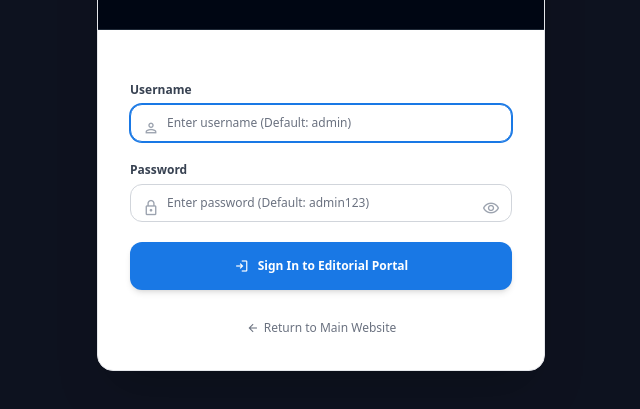
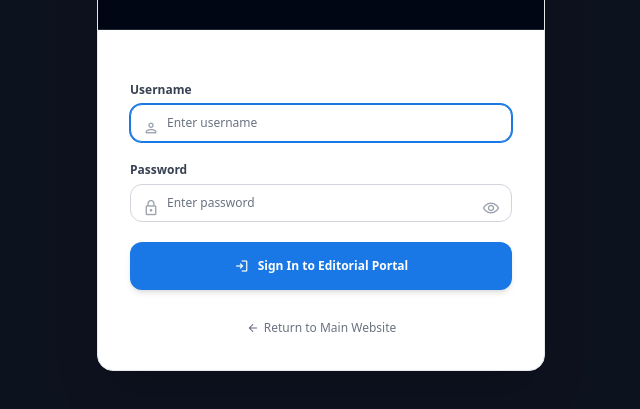
Before and after one commit to Peeyushanand32/house-of-memoir, a website: page admin.html in a window 1280 px wide. Shown: the part 289-698 px from the top of the page, without its empty margins (319-959 px from the left). Drawn offline with nearby package versions, Linux system fonts and the light colour scheme.

Commit message:
Remove default credentials hints from admin login screen

```diff
--- a/admin.html
+++ b/admin.html
@@ -36,7 +36,7 @@
           <label class="block text-xs font-semibold text-gray-700 mb-1.5">Username</label>
           <div class="relative">
             <span class="material-symbols-outlined absolute left-3 top-2.5 text-gray-400 text-lg">person</span>
-            <input type="text" id="login-username" required class="w-full pl-9 pr-3 py-2.5 text-xs border border-gray-300 rounded-xl focus:border-[#1978e5] focus:ring-1 focus:ring-[#1978e5]" placeholder="Enter username (Default: admin)"/>
+            <input type="text" id="login-username" required autocomplete="username" class="w-full pl-9 pr-3 py-2.5 text-xs border border-gray-300 rounded-xl focus:border-[#1978e5] focus:ring-1 focus:ring-[#1978e5]" placeholder="Enter username"/>
           </div>
         </div>
 
@@ -44,7 +44,7 @@
           <label class="block text-xs font-semibold text-gray-700 mb-1.5">Password</label>
           <div class="relative">
             <span class="material-symbols-outlined absolute left-3 top-2.5 text-gray-400 text-lg">lock</span>
-            <input type="password" id="login-password" required class="w-full pl-9 pr-10 py-2.5 text-xs border border-gray-300 rounded-xl focus:border-[#1978e5] focus:ring-1 focus:ring-[#1978e5]" placeholder="Enter password (Default: admin123)"/>
+            <input type="password" id="login-password" required autocomplete="current-password" class="w-full pl-9 pr-10 py-2.5 text-xs border border-gray-300 rounded-xl focus:border-[#1978e5] focus:ring-1 focus:ring-[#1978e5]" placeholder="Enter password"/>
             <button type="button" onclick="togglePasswordVisibility('login-password', this)" class="absolute right-3 top-2.5 text-gray-400 hover:text-gray-600">
               <span class="material-symbols-outlined text-lg">visibility</span>
             </button>
```
